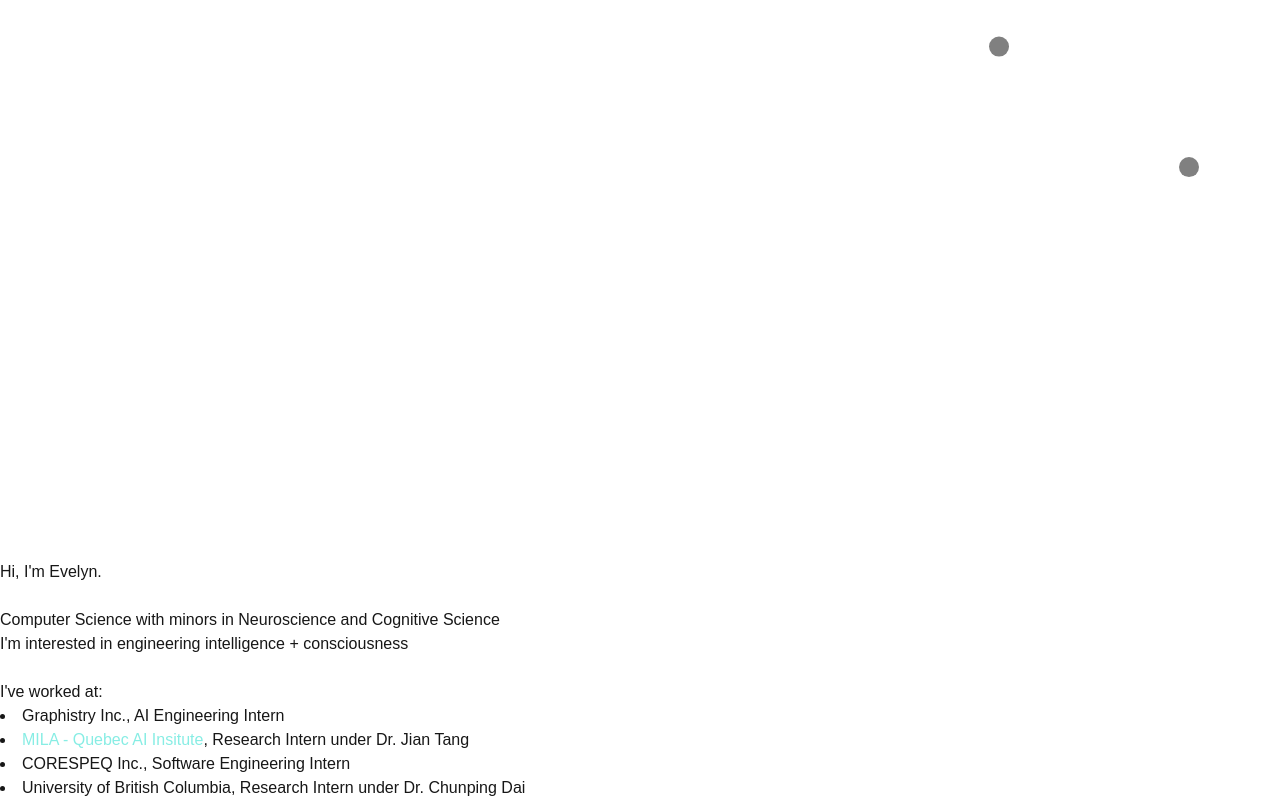
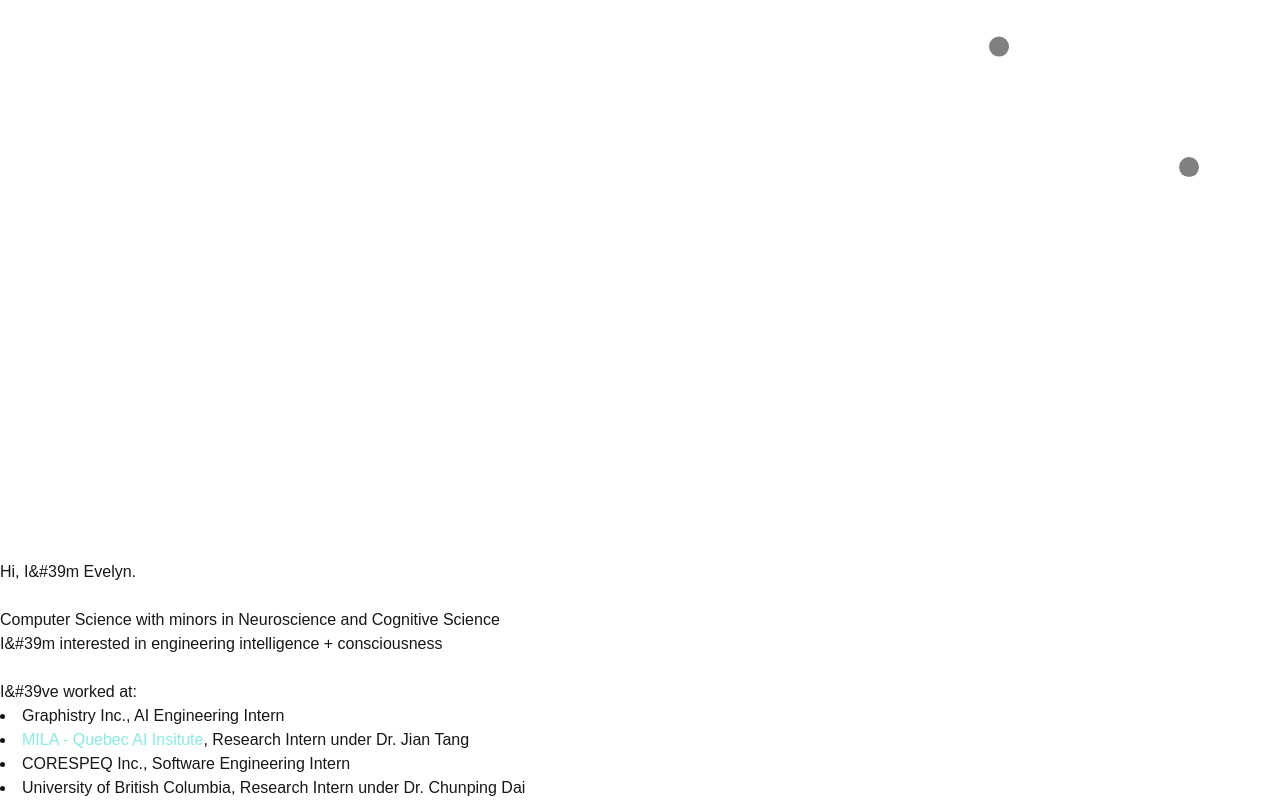
Before and after one commit to oryx520/website, a Next.js app: page / in a window 1280 px wide. Shown: the part 440-1240 px from the top of the page. Built offline with nearby package versions, Linux system fonts and the light colour scheme.

Commit message:
replaced apostrophe to &#39

```diff
--- a/src/app/page.tsx
+++ b/src/app/page.tsx
@@ -8,13 +8,13 @@ export default function Home() {
      <Santi/>
      <main className="pl-20">
       <div>
-        <h1 className="text-[42px] font-[family-name:var(--font-source-serif-4)]">Hi, I'm Evelyn.</h1>
+        <h1 className="text-[42px] font-[family-name:var(--font-source-serif-4)]">Hi, I&#39m Evelyn.</h1>
       </div>
       <br></br>
       <Fade delay={0}>Computer Science with minors in Neuroscience and Cognitive Science</Fade>
-      <Fade delay={800}>I'm interested in engineering intelligence + consciousness</Fade>
+      <Fade delay={800}>I&#39m interested in engineering intelligence + consciousness</Fade>
       <br></br>
-      <Fade delay={1600}>I've worked at: </Fade>
+      <Fade delay={1600}>I&#39ve worked at: </Fade>
       <div className="pt-2 ml-2 text-sm pb-24">
               <Fade delay={2400}>
                 <li>Graphistry Inc., AI Engineering Intern</li>
```
